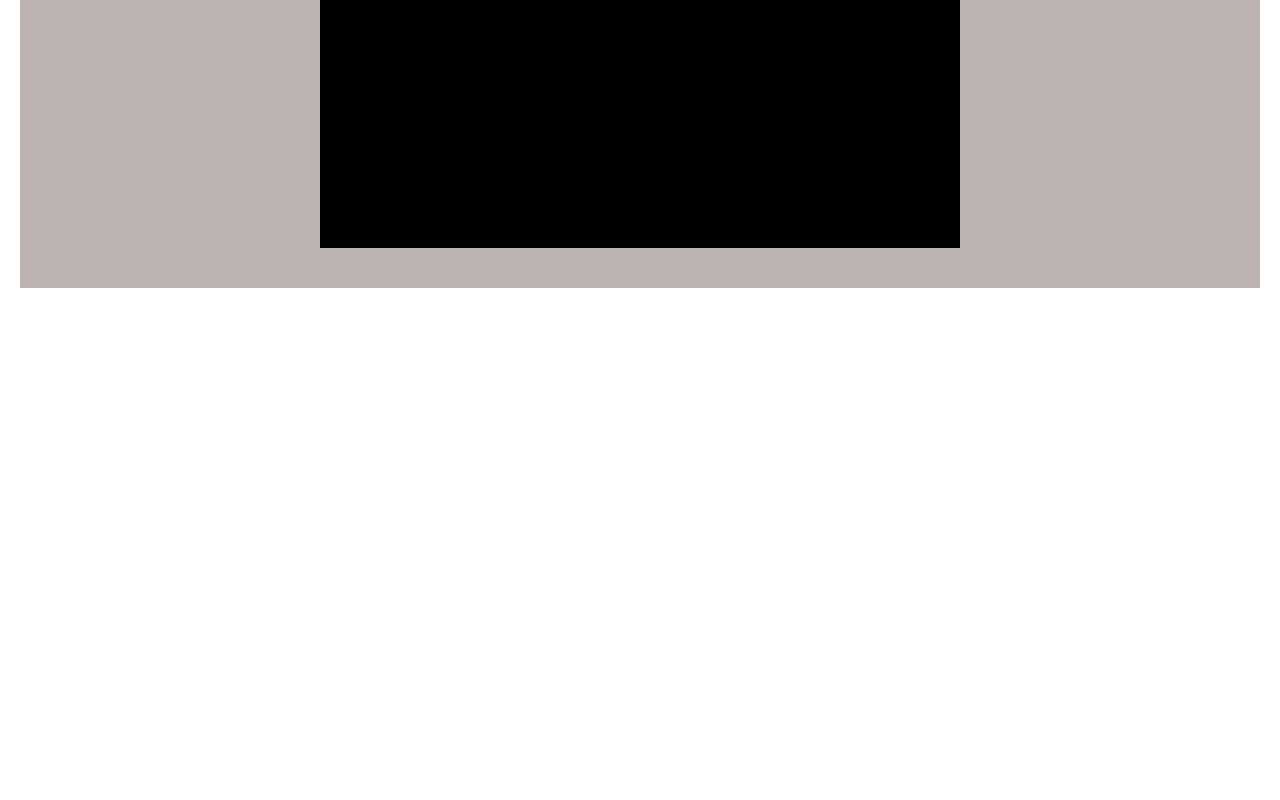
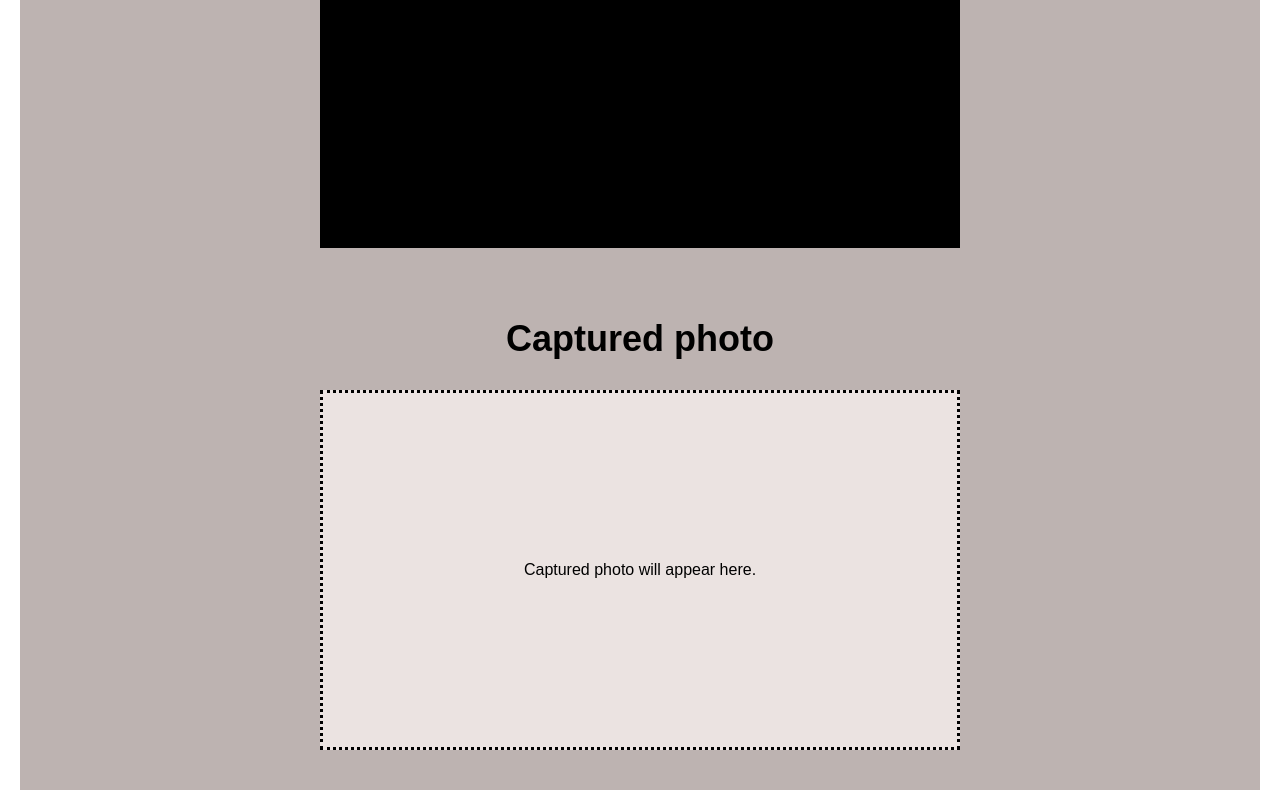
Before and after one commit to dejanmijic/video-capture, a React (Vite) app: page / in a window 1280 px wide. Shown: the part 586-1386 px from the top of the page. Before the commit the page ends 884 px from the top, so only its background shows below. Built offline with nearby package versions, Linux system fonts and the light colour scheme.

Commit message:
Captured photo component - layout

```diff
--- a/src/app/App.tsx
+++ b/src/app/App.tsx
@@ -2,6 +2,7 @@ import type { JSX } from 'react'
 import './App.css'
 import { Instructions } from '../features/video-capture/components/Instructions/Instructions'
 import { VideoPreview } from '../features/video-capture/components/VideoPreview/VideoPreview'
+import { CapturedPhoto } from '../features/video-capture/components/CapturedImage/CapturedPhoto'
 
 const App = (): JSX.Element => {
   return (
@@ -11,6 +12,7 @@ const App = (): JSX.Element => {
           <section>
             <Instructions />
             <VideoPreview />
+            <CapturedPhoto />
           </section>
         </div>
       </main>
--- /dev/null
+++ b/src/features/video-capture/components/CapturedImage/CapturedPhoto.css
@@ -0,0 +1,19 @@
+h2 {
+  font-size: 36px;
+}
+
+canvas {
+  width: 640px;
+  height: 360px;
+  background-color: #ffff;
+}
+
+.photo-placeholder {
+  width: 640px;
+  height: 360px;
+  display: flex;
+  justify-content: center;
+  align-items: center;
+  background-color: #ebe3e1;
+  border: 3px dotted #000;
+}
--- /dev/null
+++ b/src/features/video-capture/components/CapturedImage/CapturedPhoto.tsx
@@ -0,0 +1,19 @@
+import { useState, type JSX } from 'react'
+import './CapturedPhoto.css'
+
+export const CapturedPhoto = (): JSX.Element => {
+  const [photoTaken, setPhotoTaken] = useState(false)
+
+  return (
+    <div className="wrapper">
+      <h2>Captured photo</h2>
+      {photoTaken ? (
+        <canvas />
+      ) : (
+        <div className="photo-placeholder">
+          Captured photo will appear here.
+        </div>
+      )}
+    </div>
+  )
+}
--- a/src/features/video-capture/components/VideoPreview/VideoPreview.css
+++ b/src/features/video-capture/components/VideoPreview/VideoPreview.css
@@ -4,6 +4,8 @@ h2 {
 
 video {
   background-color: black;
+  width: 640px;
+  height: 360px;
 }
 
 .wrapper {
--- a/src/features/video-capture/components/VideoPreview/VideoPreview.tsx
+++ b/src/features/video-capture/components/VideoPreview/VideoPreview.tsx
@@ -14,14 +14,7 @@ export const VideoPreview = (): JSX.Element => {
         <>
           <h2>Live video preview</h2>
 
-          <video
-            id="webcam"
-            autoPlay
-            playsInline
-            muted
-            width="640"
-            height="360"
-          />
+          <video id="webcam" autoPlay playsInline muted />
         </>
       )}
     </div>
```
